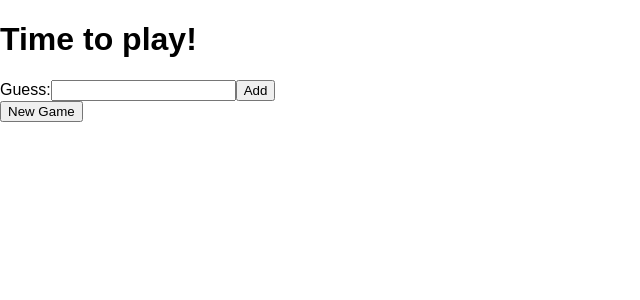
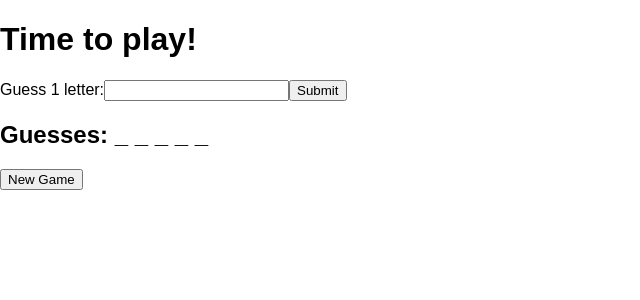
Before and after one commit to michaeledander1/hw-week-3, a React (Create React App) app: page /hangman in a window 1280 px wide. Shown: the top 300 px of the page, without its empty margins (0-640 px from the left). Built offline with nearby package versions, Linux system fonts and the light colour scheme.

Commit message:
have guesses on screen

```diff
--- a/src/components/Game.jsx
+++ b/src/components/Game.jsx
@@ -1,14 +1,20 @@
 import * as React from 'react'
+import {  showGuess, wrongGuessCount, wrongGuessLimit, isWinner, gameFinished } from '../lib/game'
+
+
 
 export default function Game(props) {
-  return (
+
+    console.log(props.guess)
+    return (
     <div>
       <h1>Time to play!</h1>
       <label>
-        Guess:
+        Guess 1 letter:
         <input type="text" name="guess" /*value={} onChange={}*/ />
       </label>
-      <button type="submit">Add</button><br/>
+      <button type="submit">Submit</button><br/>
+      <h2>Guesses: {showGuess(props.answer, props.guess)}</h2>
       <button type="button">New Game</button>
     </div>
   )
--- a/src/components/GameContainer.jsx
+++ b/src/components/GameContainer.jsx
@@ -4,24 +4,22 @@ import {connect} from 'react-redux'
 import { newGame, makeGuess } from '../actions/game';
 import {  showGuess, wrongGuessCount, wrongGuessLimit, isWinner, gameFinished } from '../lib/game'
 
-
-
 class GameContainer extends React.PureComponent {
 
   componentDidMount() {
-    const answer = this.props.newGame()
-    this.props.makeGuess('e')
+   this.props.newGame()
+
   }
 
   render() {
-    return <Game />
+    return <Game answer={this.props.game} guess={this.props.guess} />
   }
 }
 
 const mapStateToProps = (state) => {
     return {
       game: state.newGame,
-      makeGuess: state.makeGuess
+      guess: state.makeGuess
     }
   }
 
--- a/src/components/WelcomePageText.jsx
+++ b/src/components/WelcomePageText.jsx
@@ -1,8 +1,7 @@
 import * as React from 'react'
 import { Link } from 'react-router-dom';
 
-export default function WelcomePageText(props) {
-  console.log(props)
+export default function WelcomePageText() {
   return (
     <div>
       <h1>Welcome to Hangman!</h1>
```
